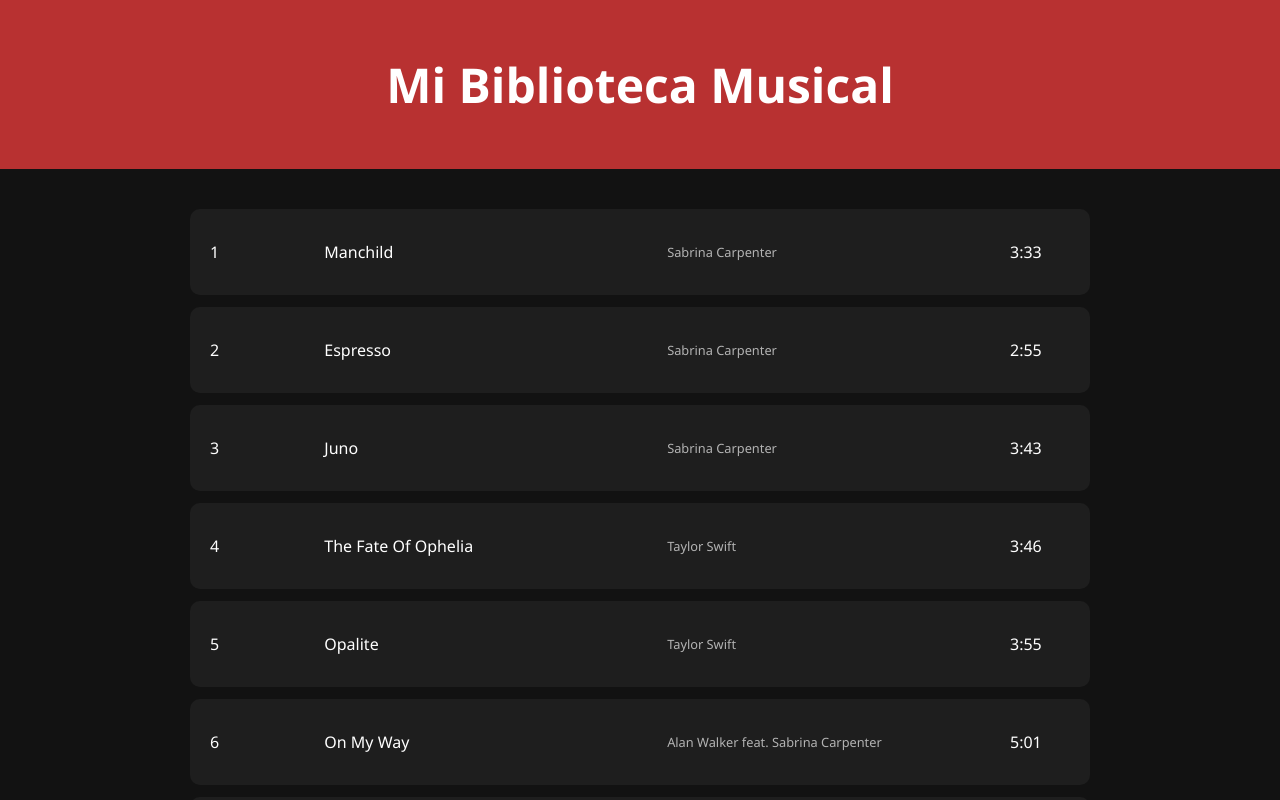
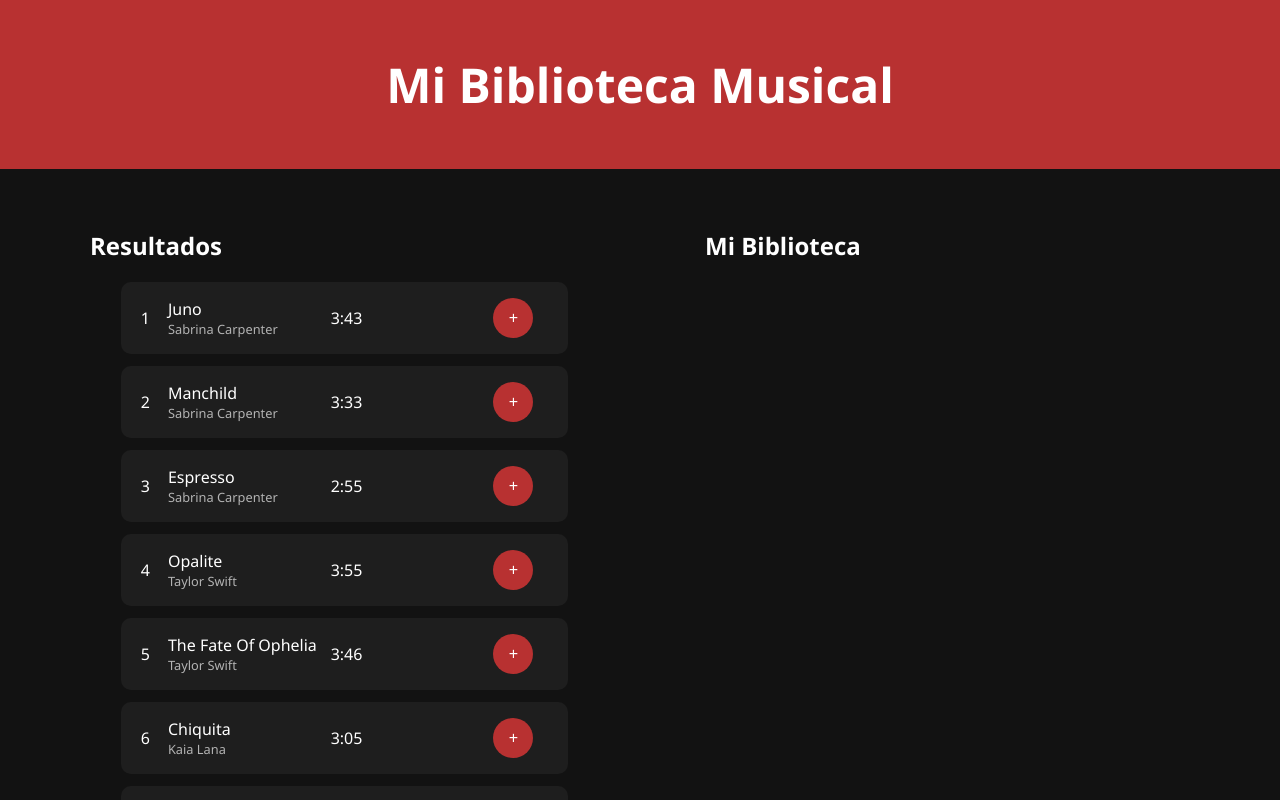
Before and after one commit to 73armando-tech/biblioteca-musical, a React (Create React App) app: page / in a window 1280 px wide. Shown: the top 800 px of the page. Built offline with nearby package versions, Linux system fonts and the light colour scheme.

Commit message:
segunda parte de actividad resultados de busqueda, biblioteca e interfaz

```diff
--- a/src/App.css
+++ b/src/App.css
@@ -21,20 +21,18 @@
 }
 
 .song {
-   display: grid;
-  grid-template-columns: 1fr 3fr 3fr 60px;
 
+  display: grid;
+  grid-template-columns: .5fr 3fr 3fr 1fr;
   align-items: center;
-
+  justify-items: start;
+  width: 80%;
+  margin: 0 auto;
   padding: 16px 20px;
   margin-bottom: 12px;
-
   background: #1e1e1e;
   border-radius: 10px;
-
   transition: background 0.2s ease, transform 0.15s ease;
-
-  cursor: pointer;
 }
 .artist {
     font-size: .8rem;
@@ -47,3 +45,44 @@
   transform: scale(1.02);
   background: #282828;
 }
+
+.container {
+  display: grid;
+  grid-template-columns: 1fr 1fr;
+  gap: 50px;
+  margin: 0 50px;
+  align-items: start;
+}
+
+.btnAdd {
+  background-color: rgb(184, 49, 49);
+  color: white;
+  border: none;
+  width: 40px;
+  height: 40px;
+  padding: 10px 10px;
+  font-size: 16px;
+  cursor: pointer;
+  border-radius: 50%;
+}
+.btnAdd:hover {
+  background-color: rgb(199, 102, 102);
+  transition: background-color 0.5s ease;
+}
+
+.resultCntr {
+  padding: 40px;
+  margin: auto;
+  width: 90%;
+}
+
+.libCntr {
+  padding: 40px;
+  width: 90%;
+  height: 100%;
+  margin: auto;
+}
+
+.library .song {
+  grid-template-columns: .5fr 3fr 1fr auto;
+}
--- a/src/App.js
+++ b/src/App.js
@@ -1,76 +1,47 @@
-import React, { Component } from "react";
+import { useState, useEffect } from "react";
 import Header from "./components/Header";
-import Song from "./components/Song";
+import SearchResults from "./components/SearchResults";
+import Library from "./components/Library";
 import "./App.css";
 
-class App extends Component {
+function App() {
+  const [searchResults, setSearchResults] = useState([
+    { id: 1, title: "Juno", artist: "Sabrina Carpenter", duration: "3:43" },
+    { id: 2, title: "Manchild", artist: "Sabrina Carpenter", duration: "3:33" },
+    { id: 3, title: "Espresso", artist: "Sabrina Carpenter", duration: "2:55" },
+    { id: 4, title: "Opalite", artist: "Taylor Swift", duration: "3:55" },
+    { id: 5, title: "The Fate Of Ophelia", artist: "Taylor Swift", duration: "3:46" },
+    { id: 6, title: "Chiquita", artist: "Kaia Lana", duration: "3:05" },
+    { id: 7, title: "Soporten", artist: "Kaia Lana", duration: "2:56" },
+    { id: 8, title: "On My Way", artist: "Alan Walker feat. Sabrina Carpenter", duration: "5:01" }
+  ]);
 
-  componentDidMount() {
-    console.log("La aplicación se ha cargado correctamente");
-  }
+  const [library, setLibrary] = useState([]);
 
-  render() {
-    return (
-      <div className="App">
-        <Header />
+  const addToLibrary = (song) => {
+    if (!library.find((s) => s.id === song.id)) {
+      setLibrary([...library, song]);
+    }
+  };
 
-        <div className="song-list">
-          <Song
-            number="1"
-            title="Manchild"
-            artist="Sabrina Carpenter"
-            duration="3:33"
-          />
+  useEffect(() => {
+    console.log("Biblioteca actualizada:", library);
+  }, [library]);
 
-          <Song
-            number="2"
-            title="Espresso"
-            artist="Sabrina Carpenter"
-            duration="2:55"
-          />
+  return (
+    <div className="App">
+      <Header />
 
-          <Song
-            number="3"
-            title="Juno"
-            artist="Sabrina Carpenter"
-            duration="3:43"
-          />
+      <div className="container">
+        <SearchResults
+          songs={searchResults}
+          onAdd={addToLibrary}
+        />
 
-          <Song
-            number="4"
-            title="The Fate Of Ophelia"
-            artist="Taylor Swift"
-            duration="3:46"
-          />
-          <Song
-            number="5"
-            title="Opalite"
-            artist="Taylor Swift"
-            duration="3:55"
-          />
-          <Song
-            number="6"
-            title="On My Way"
-            artist="Alan Walker feat. Sabrina Carpenter"
-            duration="5:01"
-          />
-          <Song
-            number="7"
-            title="Chiquita"
-            artist="Kaia Lana feat. Paty Cantú"
-            duration="3:05"
-          />
-          <Song
-            number="8"
-            title="Soporten"
-            artist="Kaia Lana"
-            duration="2:56"
-          />
-        </div>
-
+        <Library songs={library} />
       </div>
-    );
-  }
+    </div>
+  );
 }
 
 export default App;
--- a/src/components/Header.js
+++ b/src/components/Header.js
@@ -1,13 +1,11 @@
 import React, { Component } from "react";
 
-class Header extends Component {
-  render() {
-    return (
-      <header>
-        <h1>Mi Biblioteca Musical</h1>
-      </header>
-    );
-  }
+function Header() {
+  return (
+    <header>
+      <h1>Mi Biblioteca Musical</h1>
+    </header>
+  );
 }
 
 export default Header;
--- /dev/null
+++ b/src/components/Library.js
@@ -0,0 +1,21 @@
+import Song from "./Song";
+
+function Library({ songs }) {
+  return (
+    <div className="libCntr library">
+      <h2>Mi Biblioteca</h2>
+
+      {songs.map((song, index) => (
+        <Song
+          key={song.id}
+          index={index + 1}
+          title={song.title}
+          artist={song.artist}
+          duration={song.duration}
+        />
+      ))}
+    </div>
+  );
+}
+
+export default Library;
--- /dev/null
+++ b/src/components/SearchResults.js
@@ -0,0 +1,22 @@
+import Song from "./Song";
+
+function SearchResults({ songs, onAdd }) {
+  return (
+    <div className="resultCntr">
+      <h2>Resultados</h2>
+
+      {songs.map((song, index) => (
+        <Song
+          key={song.id}
+          index={index + 1}
+          title={song.title}
+          artist={song.artist}
+          duration={song.duration}
+          onAdd={() => onAdd(song)}
+        />
+      ))}
+    </div>
+  );
+}
+
+export default SearchResults;
--- a/src/components/Song.js
+++ b/src/components/Song.js
@@ -1,18 +1,22 @@
 import React, { Component } from "react";
 
-class Song extends Component {
-  render() {
-    const {number, title, artist, duration } = this.props;
-
+function Song({ index, title, artist, duration, onAdd }) {
   return (
     <div className="song">
-        <p>{number}</p>
+  <span className="index">{index}</span>
+
+  <div className="info">
     <span className="title">{title}</span>
     <span className="artist">{artist}</span>
+  </div>
+
   <span className="duration">{duration}</span>
+
+  {onAdd &&
+    <button className="btnAdd" onClick={onAdd}>+</button>
+    }
 </div>
   );
 }
-}
 
 export default Song;
```
Lines whose indentation alone changed are shown as unchanged.
